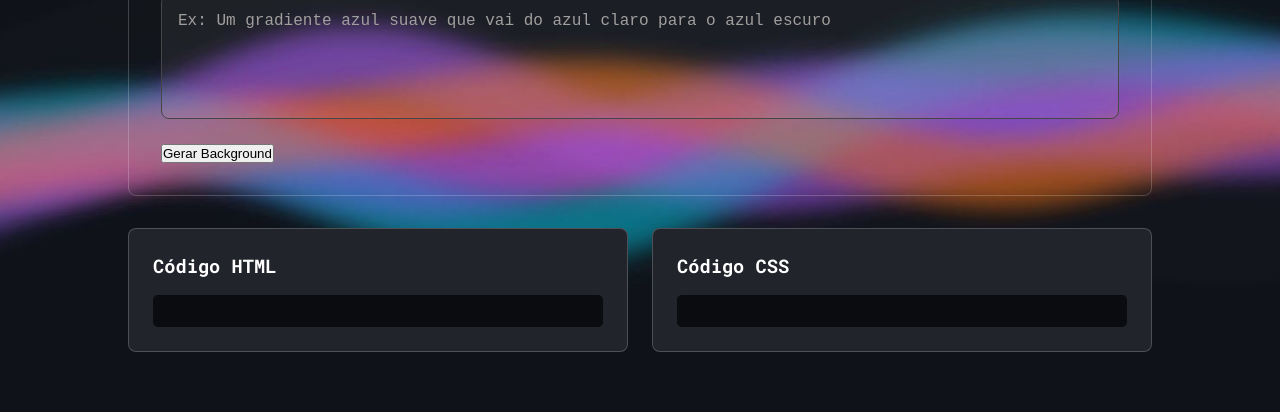
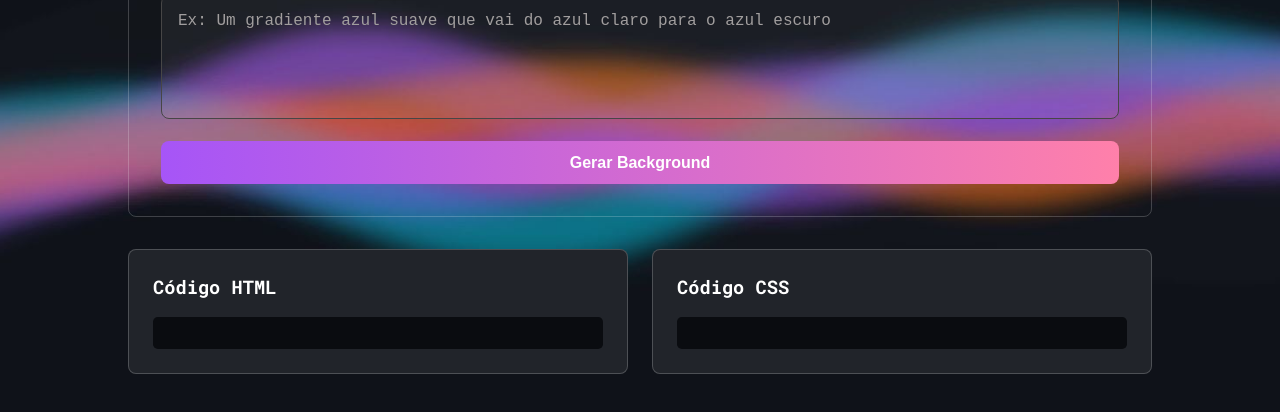
Before and after one commit to Charlesson-MP/background-generator, a plain HTML site: page index.html in a window 1280 px wide. Shown: the part 268-680 px from the top of the page. Drawn offline with Linux system fonts and the light colour scheme; a script that the page names is missing.

Commit message:
refactor: corriger seletor do botão

```diff
--- a/src/css/style.css
+++ b/src/css/style.css
@@ -68,7 +68,7 @@ body {
     color: #a19e9e;
 }
 
-.btn-magic {
+.btn-generate {
     width: 100%;
     padding: .8rem 2rem;
     background: linear-gradient(90deg, #a655f7 0%, #ff80aa 100%);
```
